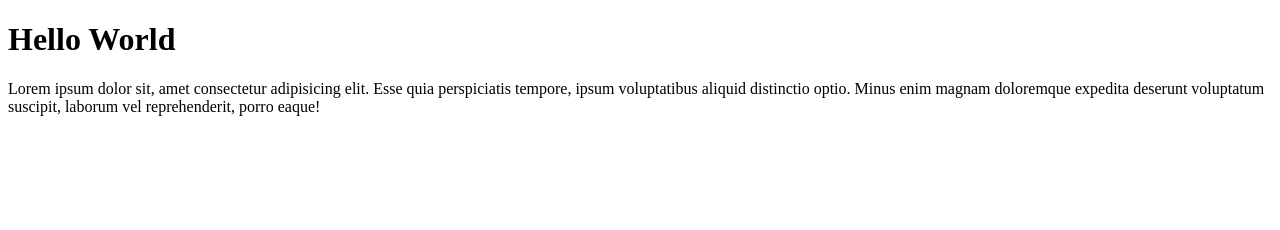
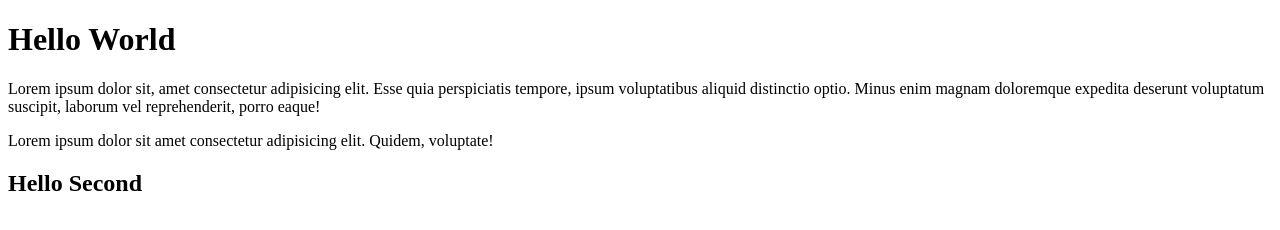
Before and after one commit to iamsadikrahman/hello, a plain HTML site: page index.html in a window 1280 px wide. Drawn offline with Linux system fonts and the light colour scheme.

Commit message:
add something

```diff
--- a/index.html
+++ b/index.html
@@ -9,5 +9,7 @@
 <body>
     <h1>Hello World</h1>
     <p>Lorem ipsum dolor sit, amet consectetur adipisicing elit. Esse quia perspiciatis tempore, ipsum voluptatibus aliquid distinctio optio. Minus enim magnam doloremque expedita deserunt voluptatum suscipit, laborum vel reprehenderit, porro eaque!</p>
+    <p>Lorem ipsum dolor sit amet consectetur adipisicing elit. Quidem, voluptate!  </p>
+    <h2>Hello Second</h2>
 </body>
 </html>
```
